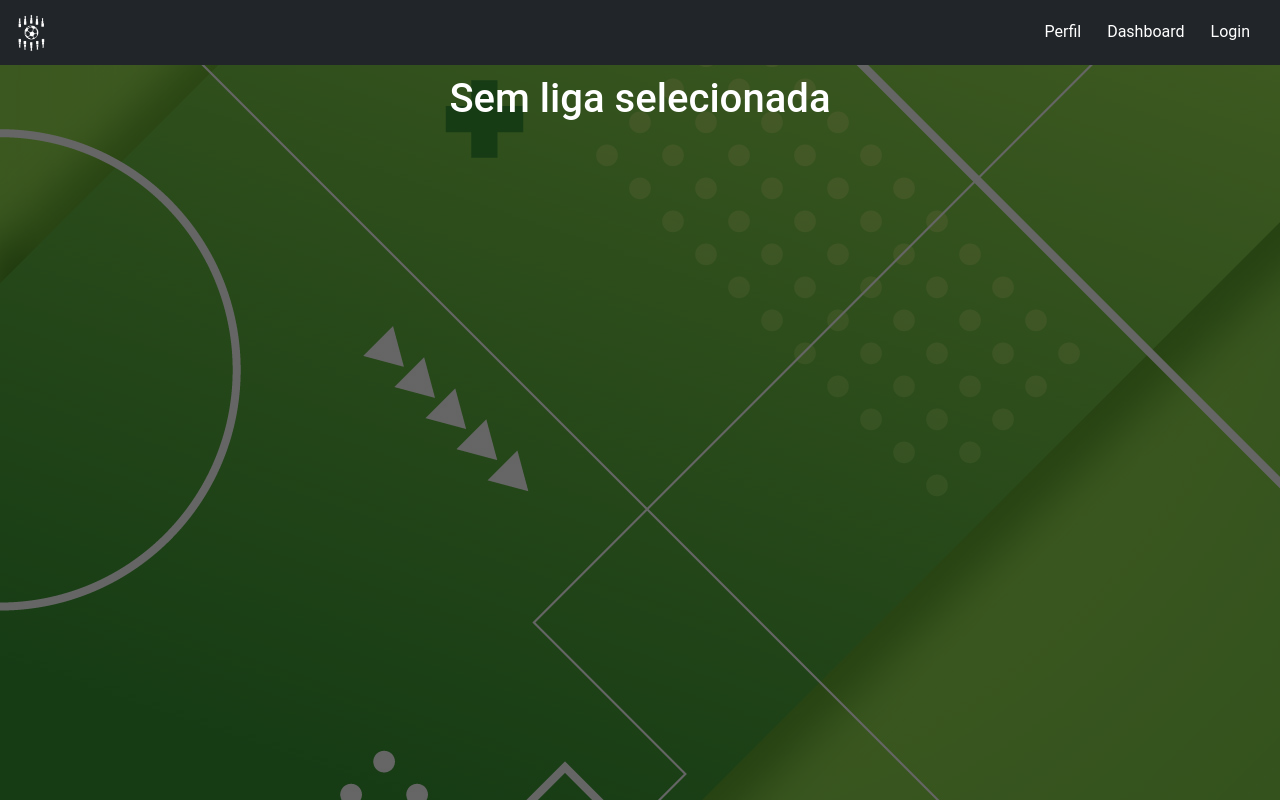
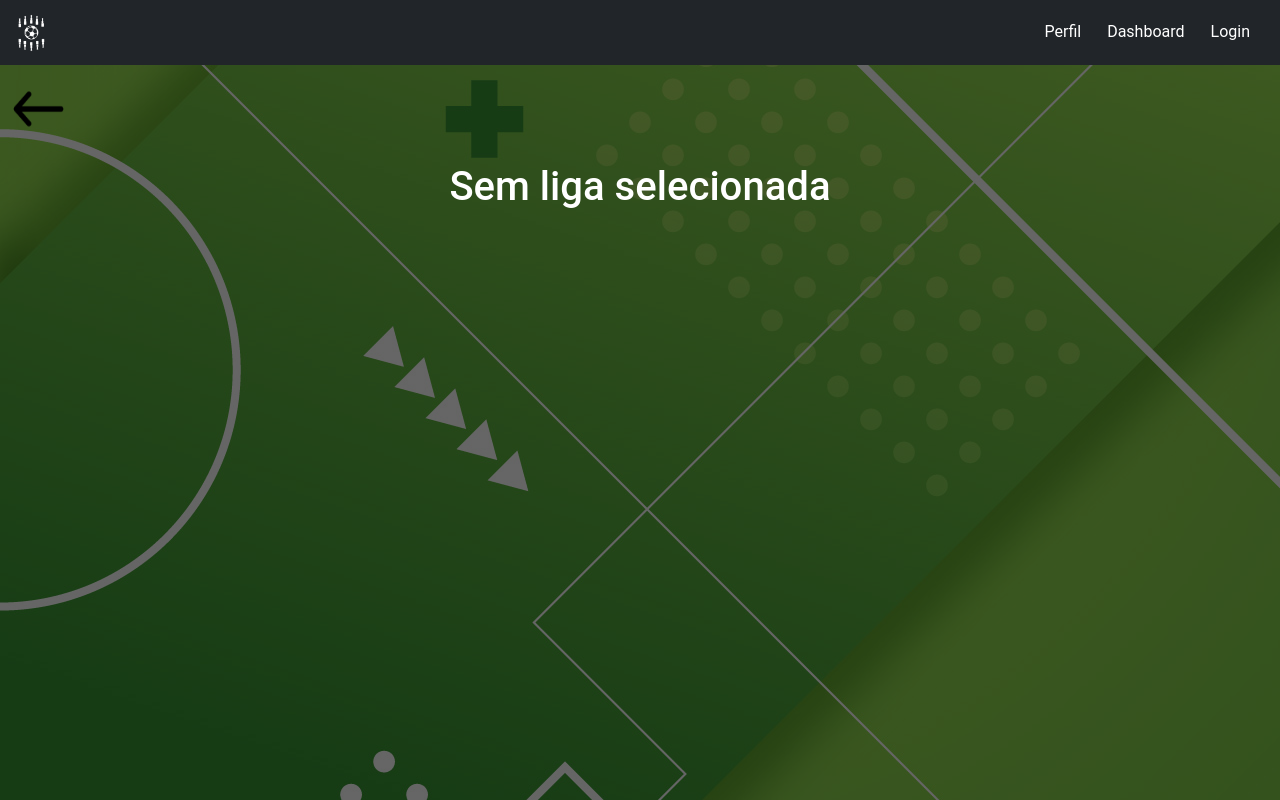
Before and after one commit to mchuguinho/LigasFutebol, a PHP site: page /clubes.html in a window 1280 px wide. Run offline with PHP 8.4, Linux system fonts and the light colour scheme.

Commit message:
Added backarrow

```diff
--- a/clubes.html
+++ b/clubes.html
@@ -50,6 +50,7 @@
             </div>
           </div>
         </nav>
+        <a href="index.html"><img src="img/backarrow.png" id="backarrow"></a>
         <h1 class="h1" id="header"></h1>
         <div class="container">
           <div class="row" id="clubs"></div>
--- a/css/style.css
+++ b/css/style.css
@@ -103,6 +103,6 @@ a.nav-link:hover {
 }
 
 #backarrow {
-    width: 5%;
-    height: 5%;
+    width: 6%;
+    height: 11%;
 }
```
